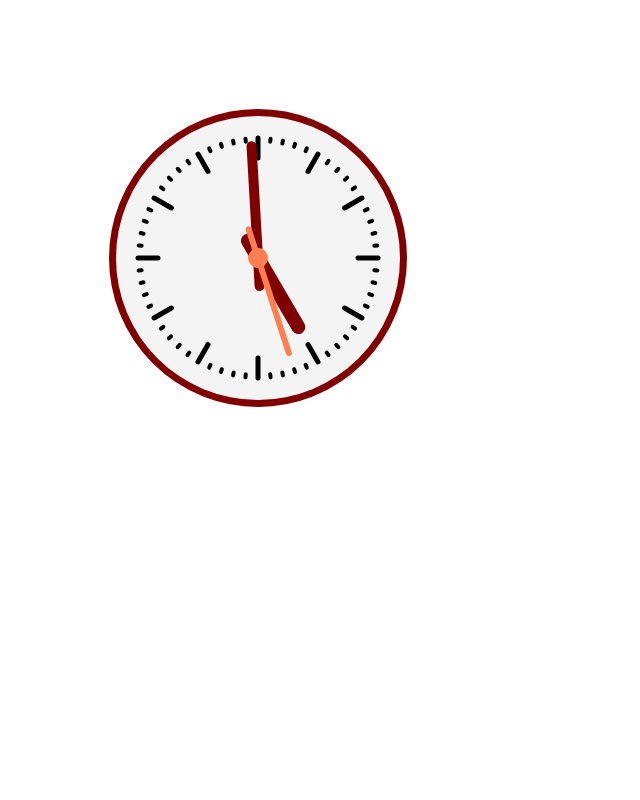
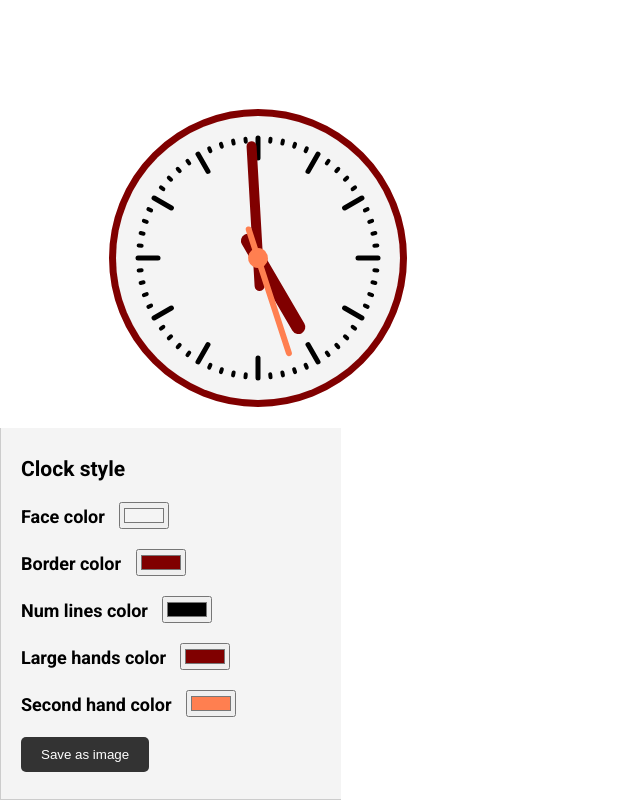
Before and after one commit to jaydww/clock, a plain HTML site: page index.html in a window 1280 px wide. Shown: the whole page, without its empty margins (0-640 px from the left). Drawn offline with Linux system fonts and the light colour scheme.

Commit message:
customize colors, add css, save-as-image button

```diff
--- a/index.html
+++ b/index.html
@@ -4,11 +4,40 @@
 		<meta charset="UTF-8" />
 		<meta http-equiv="X-UA-Compatible" content="IE=edge" />
 		<meta name="viewport" content="width=device-width, initial-scale=1.0" />
+		<link rel="stylesheet" href="./style.css" />
 		<script src="script.js" defer></script>
 
 		<title>Animated Clock</title>
 	</head>
 	<body>
+		<div class="card">
+			<h3>Clock style</h3>
+			<form>
+				<div class="form-input">
+					<label for="face-color">Face color</label>
+					<input type="color" value="#f4f4f4" id="face-color" />
+				</div>
+				<div class="form-input">
+					<label for="Border-color">Border color</label>
+					<input type="color" value="#800000" id="border-color" />
+				</div>
+				<div class="form-input">
+					<label for="line-color">Num lines color</label>
+					<input type="color" value="#000000" id="line-color" />
+				</div>
+				<div class="form-input">
+					<label for="large-hand-color">Large hands color</label>
+					<input type="color" value="#800000" id="large-hand-color" />
+				</div>
+				<div class="form-input">
+					<label for="second-hand-color">Second hand color</label>
+					<input type="color" value="#ff7f50" id="second-hand-color" />
+				</div>
+				<div class="form-input">
+					<button id="save-btn" type="submit">Save as image</button>
+				</div>
+			</form>
+		</div>
 		<canvas id="canvas" width="500" height="500"></canvas>
 	</body>
 </html>
--- a/script.js
+++ b/script.js
@@ -1,6 +1,12 @@
+const canvas = document.getElementById('canvas');
+const faceColor = document.getElementById('face-color');
+const borderColor = document.getElementById('border-color');
+const lineColor = document.getElementById('line-color');
+const largeHandColor = document.getElementById('large-hand-color');
+const secondHandColor = document.getElementById('second-hand-color');
+
 function clock() {
 	const now = new Date();
-	const canvas = document.getElementById('canvas');
 	const ctx = canvas.getContext('2d');
 
 	// setup canvas
@@ -19,7 +25,8 @@ function clock() {
 	ctx.save();
 	ctx.beginPath();
 	ctx.lineWidth = 14;
-	ctx.strokeStyle = '#800000';
+	ctx.strokeStyle = borderColor.value;
+	ctx.fillStyle = faceColor.value;
 	ctx.arc(0, 0, 142, 0, Math.PI * 2, true);
 	ctx.stroke();
 	ctx.fill();
@@ -27,6 +34,7 @@ function clock() {
 
 	// draw hour lines
 	ctx.save();
+	ctx.strokeStyle = lineColor.value;
 	for (let i = 0; i < 12; i++) {
 		ctx.beginPath();
 		ctx.rotate(Math.PI / 6);
@@ -38,6 +46,7 @@ function clock() {
 
 	// draw minute lines
 	ctx.save();
+	ctx.strokeStyle = lineColor.value;
 	ctx.lineWidth = 4;
 	for (let i = 0; i < 60; i++) {
 		if (i % 5 !== 0) {
@@ -62,7 +71,7 @@ function clock() {
 	ctx.rotate(
 		(Math.PI / 6) * hr + (Math.PI / 360) * min + (Math.PI / 21600) * sec
 	);
-	ctx.strokeStyle = '#800000';
+	ctx.strokeStyle = largeHandColor.value;
 	ctx.lineWidth = 14;
 	ctx.beginPath();
 	ctx.moveTo(-20, 0);
@@ -73,7 +82,7 @@ function clock() {
 	// draw minute hand
 	ctx.save();
 	ctx.rotate((Math.PI / 30) * min + (Math.PI / 1800) * sec);
-	ctx.strokeStyle = '#800000';
+	ctx.strokeStyle = largeHandColor.value;
 	ctx.lineWidth = 10;
 	ctx.beginPath();
 	ctx.moveTo(-28, 0);
@@ -84,8 +93,8 @@ function clock() {
 	// draw second hand
 	ctx.save();
 	ctx.rotate((sec * Math.PI) / 30);
-	ctx.strokeStyle = '#ff7f50';
-	ctx.fillStyle = '#ff7f50';
+	ctx.strokeStyle = secondHandColor.value;
+	ctx.fillStyle = secondHandColor.value;
 	ctx.lineWidth = 6;
 	ctx.beginPath();
 	ctx.moveTo(-30, 0);
@@ -102,3 +111,11 @@ function clock() {
 }
 
 requestAnimationFrame(clock);
+
+document.getElementById('save-btn').addEventListener('click', () => {
+	const dataURL = canvas.toDataURL('image/png');
+	const link = document.createElement('a');
+	link.download = 'clock.png';
+	link.href = dataURL;
+	link.click();
+});
--- /dev/null
+++ b/style.css
@@ -0,0 +1,35 @@
+@import url('https://fonts.googleapis.com/css2?family=Roboto:wght@300;400;700&display=swap');
+
+body {
+  font-family:  'Roboto', sans-serif;
+  font-size:  18px;
+}
+
+button {
+  background:  #333;
+  color:  #fff;
+  border:  0;
+  padding:  10px 20px;
+  border-radius:  5px;
+  cursor:  pointer;
+}
+
+.card {
+  background:  #f4f4f4;
+  border-left:  1px solid #ccc;
+  border-bottom:  1px solid #ccc;
+  padding:  7px 20px;
+  width:  300px;
+  position:  absolute;
+  bottom:  0;
+  left:  0;
+}
+
+.form-input {
+  margin-bottom:  20px;
+}
+
+label {
+  margin-right:  10px;
+  font-weight:  bold;
+}
```
Lines whose indentation alone changed are shown as unchanged.
